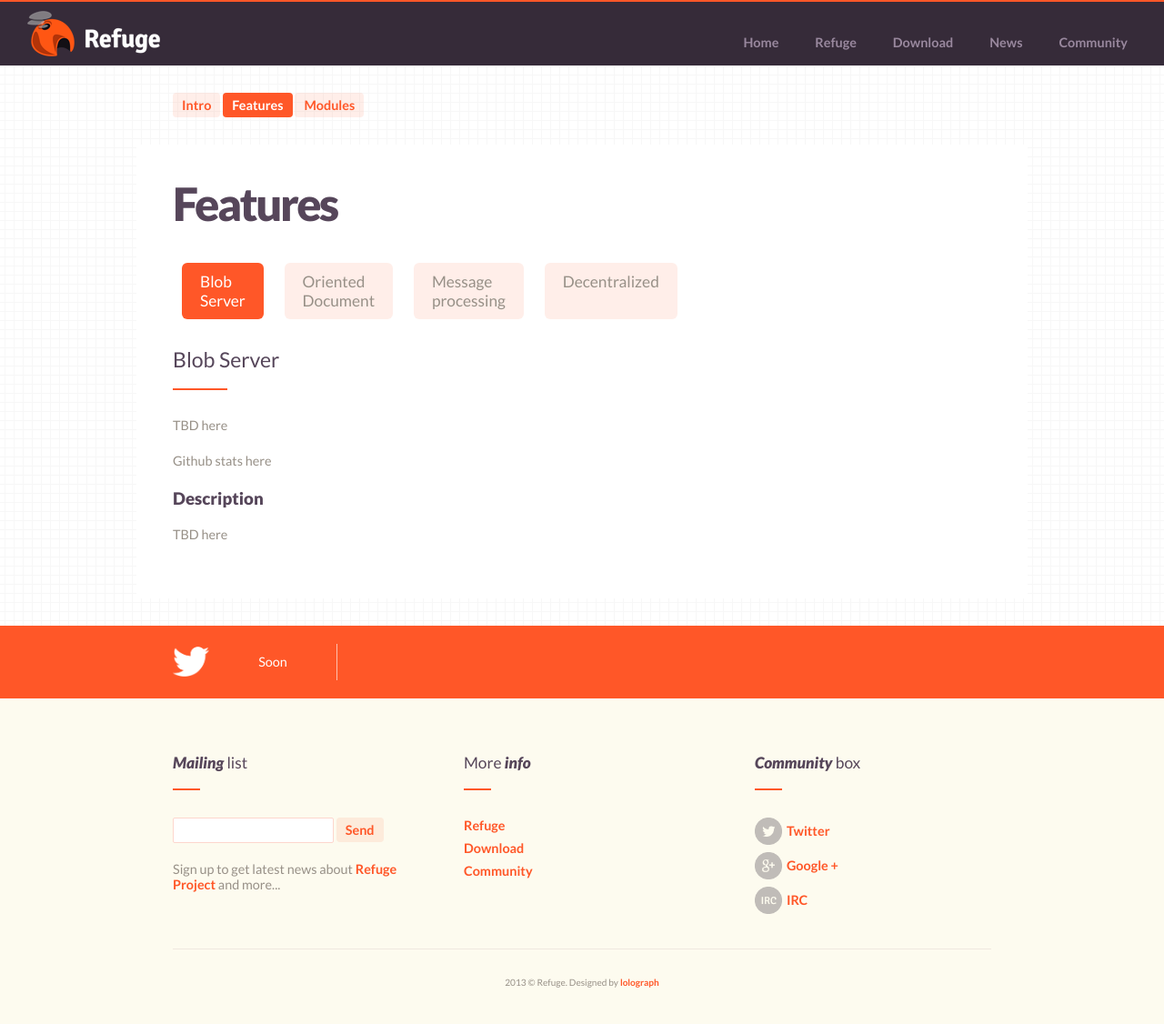
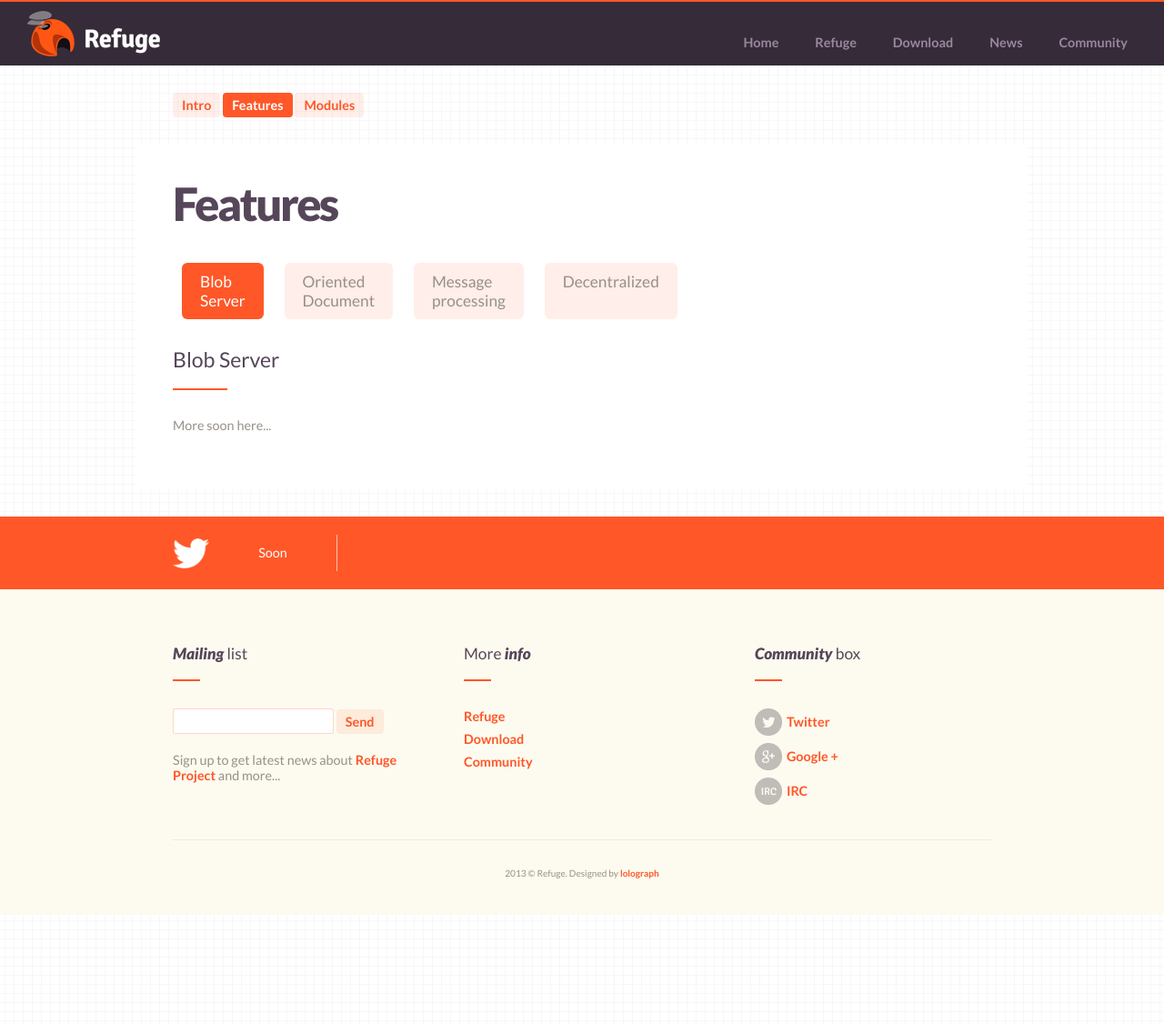
Before and after one commit to refuge/refuge.io, a Jekyll site: the page built from web/details/features.html, in a window 1280 px wide. Shown: the whole page at 91% size. Built offline with Jekyll 4.4.1, drawn with Linux system fonts in a browser that asks for light colours; after the commit the page ends 1006 px from its top, so only the background shows below that.

Commit message:
Unfinished business with the features page.

```diff
--- a/web/details/features.html
+++ b/web/details/features.html
@@ -18,37 +18,25 @@
                         <div id="blob-server" class="columns section-nav" style="display: inline">
                             <div class="whole">
                                 <h3>Blob Server</h3>
-                                <p>TBD here</p>
-                                <p>Github stats here</p>
-                                <h4>Description</h4>
-                                <p>TBD here</p>
+                                <p>More soon here...</p>
                             </div>
                         </div>
                         <div id="oriented-document" class="columns section-nav" style="display: none">
                             <div class="whole">
                                 <h3>Oriented Document</h3>
-                                <p>TBD here</p>
-                                <p>Github stats here</p>
-                                <h4>Description</h4>
-                                <p>TBD here</p>
+                                <p>More soon here...</p>
                             </div>
                         </div>
                         <div id="message-processing" class="columns section-nav" style="display: none">
                             <div class="whole">
                                 <h3>Message Processing</h3>
-                                <p>TBD here</p>
-                                <p>Github stats here</p>
-                                <h4>Description</h4>
-                                <p>TBD here</p>
+                                <p>More soon here...</p>
                             </div>
                         </div>
                         <div id="decentralized" class="columns section-nav" style="display: none">
                             <div class="whole">
                                 <h3>Decentralized</h3>
-                                <p>TBD here</p>
-                                <p>Github stats here</p>
-                                <h4>Description</h4>
-                                <p>TBD here</p>
+                                <p>More soon here...</p>
                             </div>
                         </div>
                     </article>
```
